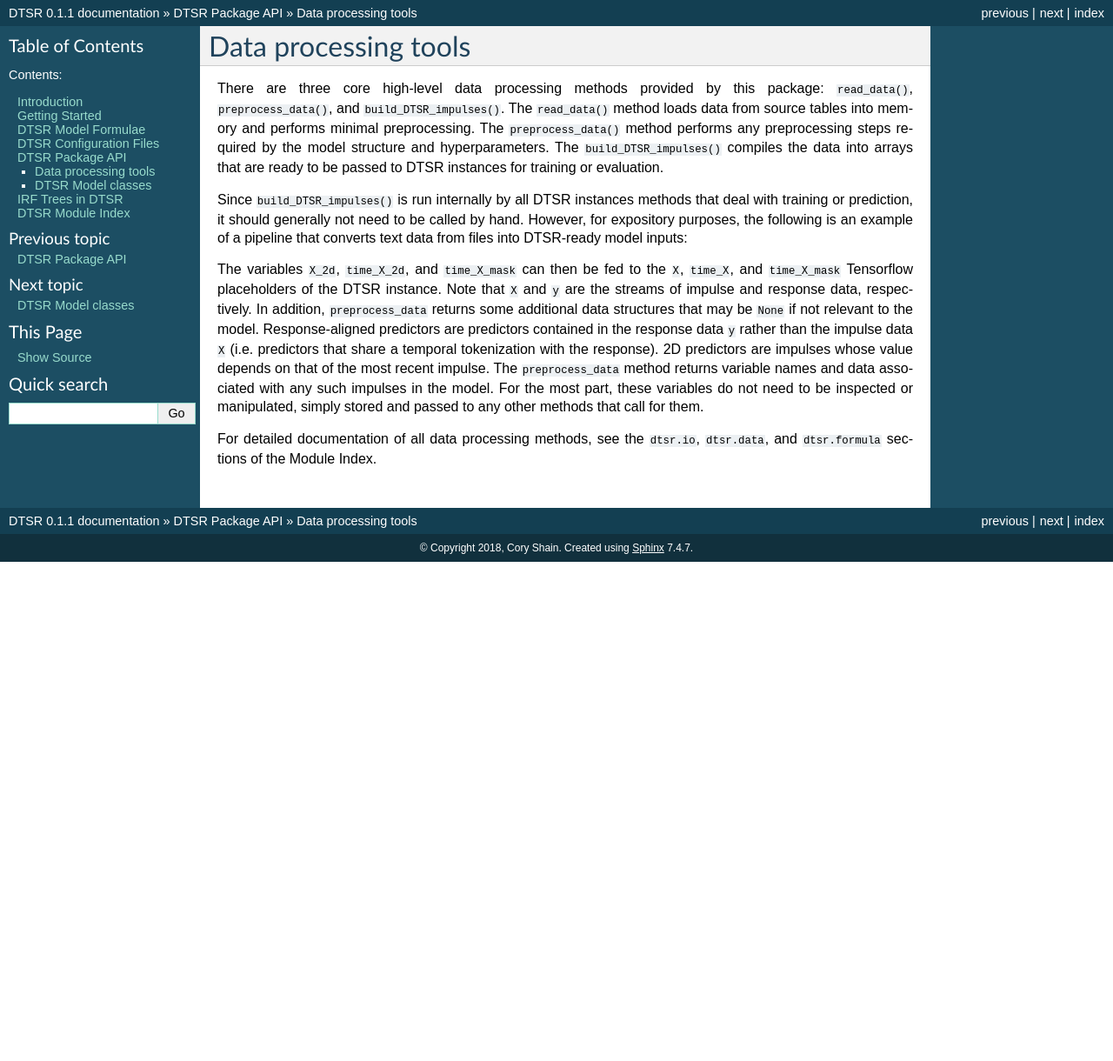
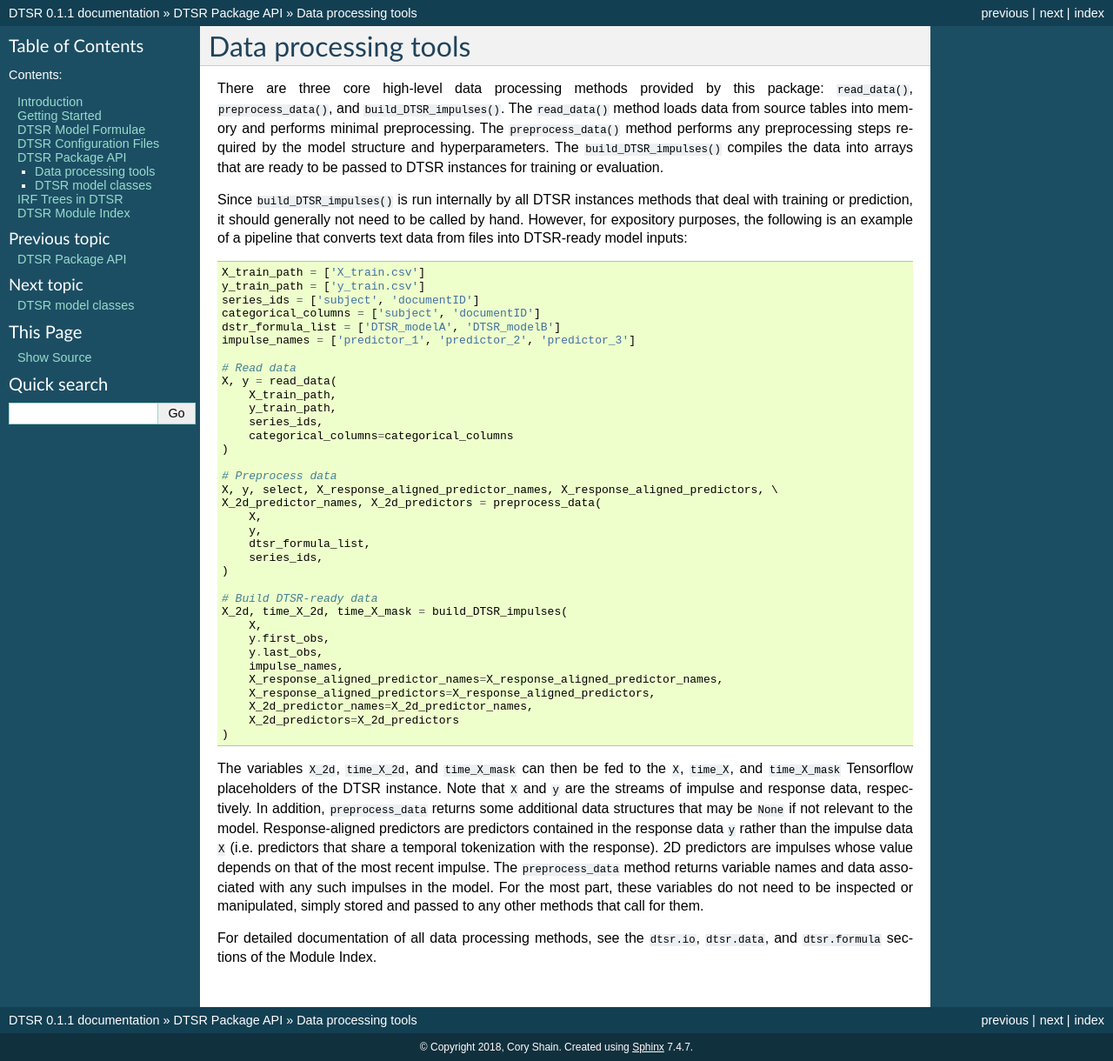
Before and after one commit to coryshain/cdr, a Sphinx documentation site: the page built from docs/source/data.rst, in a window 1280 px wide. Shown: the whole page at 87% size. Built offline with Sphinx 7.4.7, drawn with Linux system fonts in a browser that asks for light colours; before the commit the page ends 900 px from its top, so only the background shows below that.

Commit message:
Updates to docs

```diff
--- a/docs/source/data.rst
+++ b/docs/source/data.rst
@@ -12,6 +12,7 @@ Since ``build_DTSR_impulses()`` is run internally by all DTSR instances methods
 However, for expository purposes, the following is an example of a pipeline that converts text data from files into DTSR-ready model inputs:
 
 .. code-block:: python
+
   X_train_path = ['X_train.csv']
   y_train_path = ['y_train.csv']
   series_ids = ['subject', 'documentID']
--- a/docs/source/models.rst
+++ b/docs/source/models.rst
@@ -1,6 +1,6 @@
 .. _models:
 
-DTSR Model classes
+DTSR model classes
 ==================
 
 This package implements two inference algorithms for DTSR: ``DTSRMLE`` (:ref:`dtsrmle`) and ``DTSRBayes`` (:ref:`dtsrbayes`).
```
